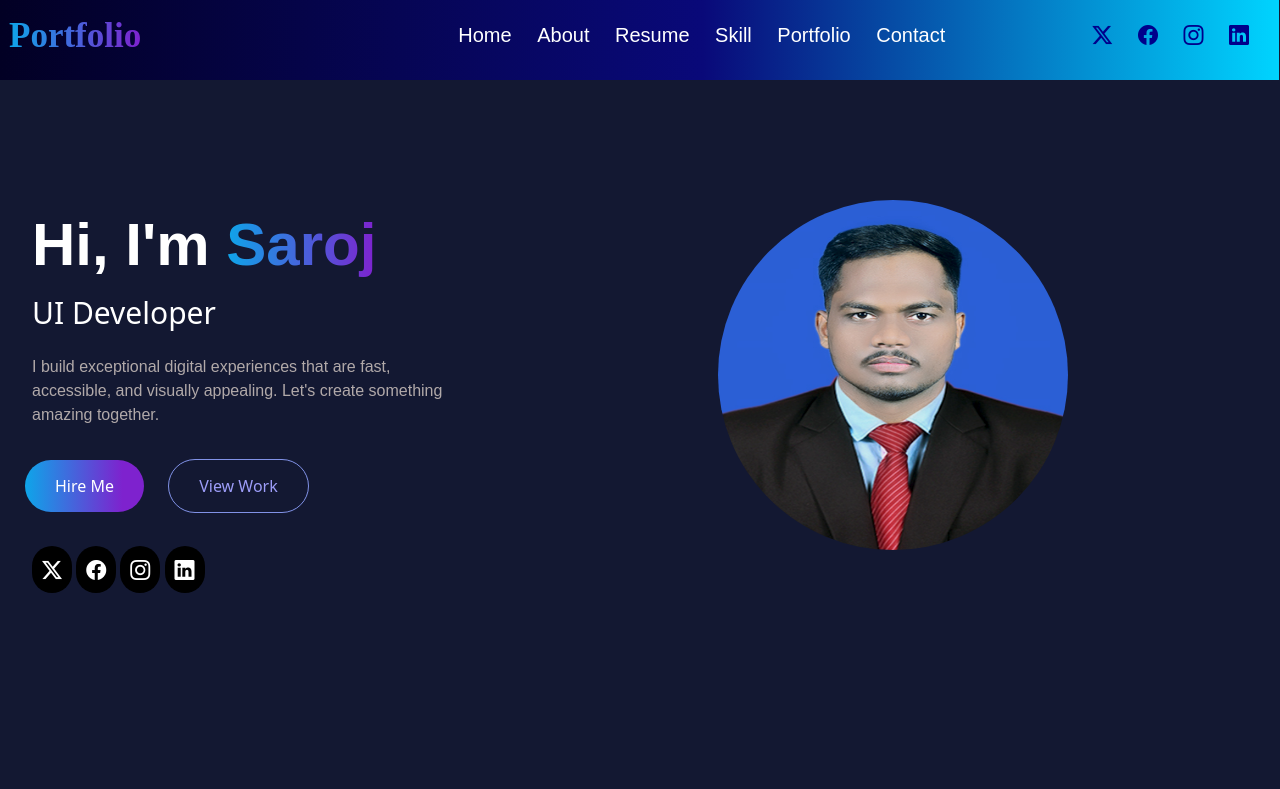
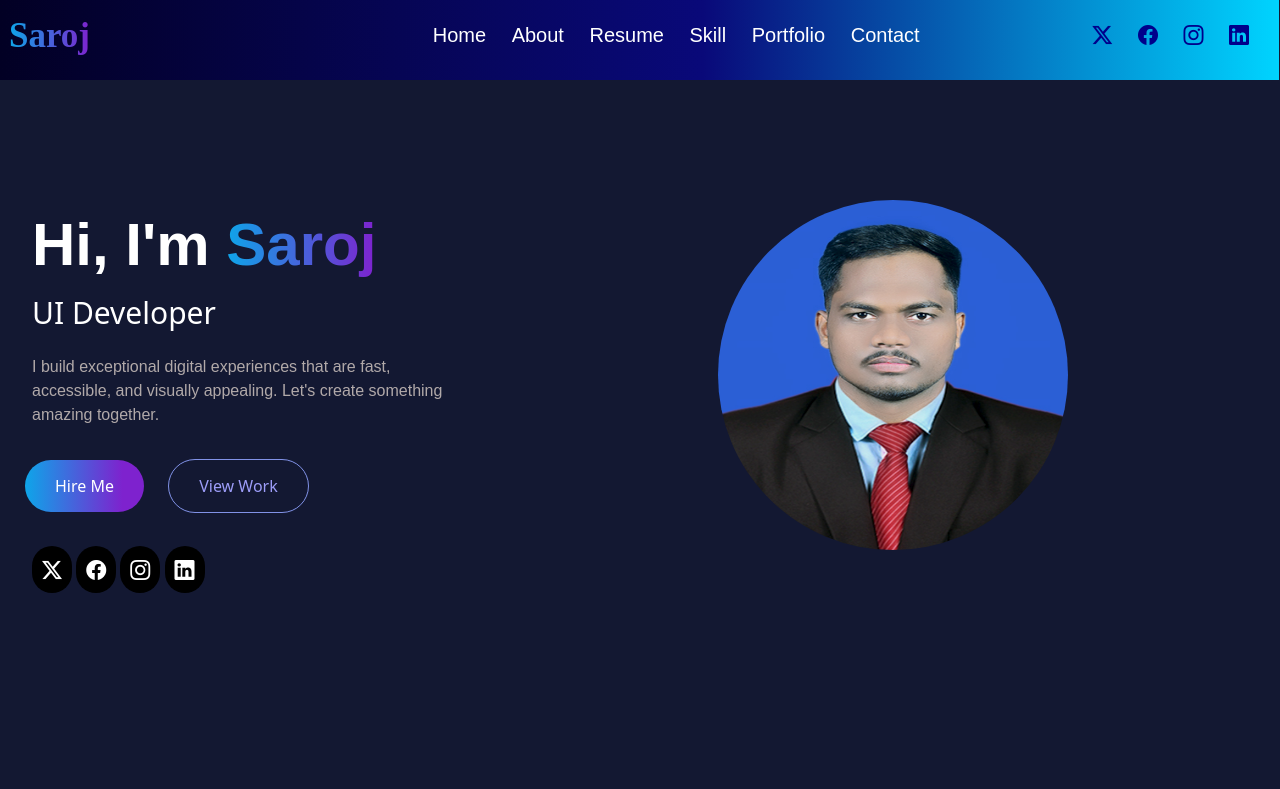
Before and after one commit to SarojTechnical/Saroj-Portfolio, a website: page index.html in a window 1280 px wide. Shown: the top 789 px of the page. Drawn offline with nearby package versions, Linux system fonts and the light colour scheme.

Commit message:
version 2.1.1

```diff
--- a/index.html
+++ b/index.html
@@ -21,7 +21,7 @@
   <body class="container-fluid">
     <header class="header">
       <div>
-        <div class="name">Portfolio</div>
+        <div class="name">Saroj</div>
       </div>
       <div class="home">
         <span>Home</span>
```
